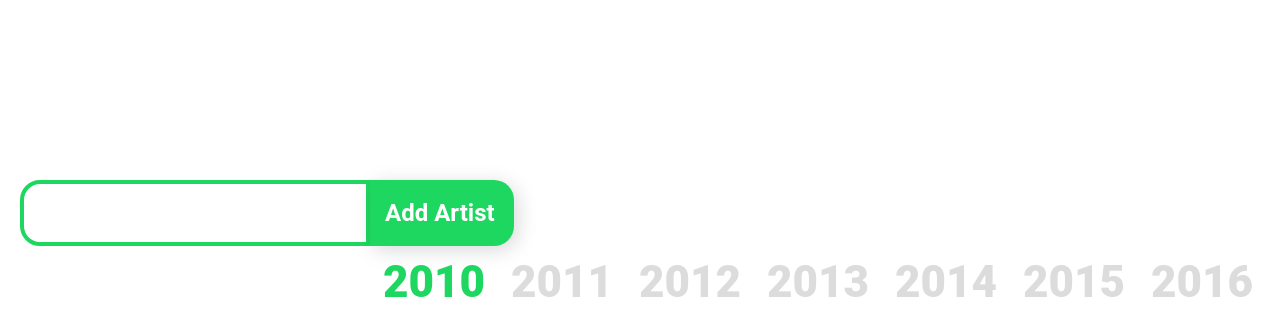
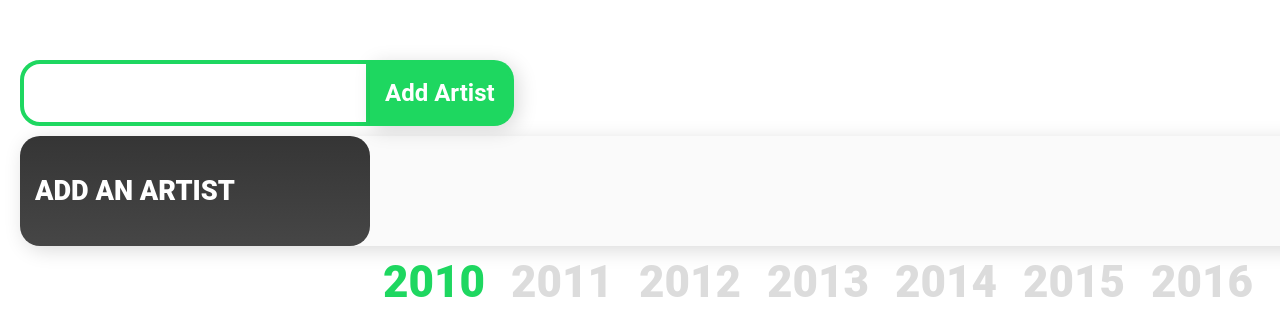
Before and after one commit to romainstraet/disco-timelines-vanillajs, a website built with webpack: page dist/index.html in a window 1280 px wide. Shown: the part 482-800 px from the top of the page. Built offline with Linux system fonts and the light colour scheme.

Commit message:
Add default style if no artist

```diff
--- a/src/scss/timelines.scss
+++ b/src/scss/timelines.scss
@@ -35,6 +35,7 @@
   flex-basis: const.$timeline-first-col-width;
   display: flex;
   align-items: center;
+  background: linear-gradient(rgb(53, 53, 53), rgb(70, 70, 70));
   background-size: cover;
   background-position: center center;
   border-radius: 20px;
```
Also changed, not shown: dist/index.html, dist/main.js.
